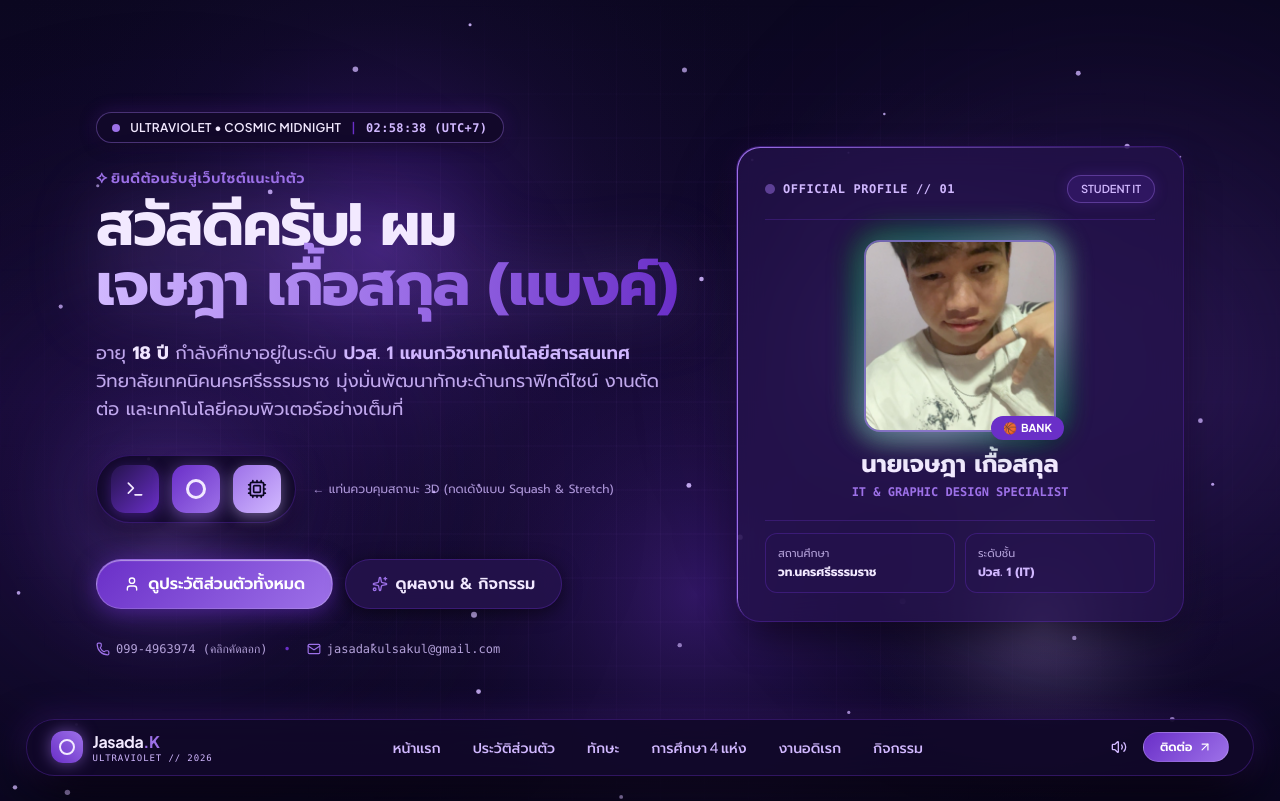
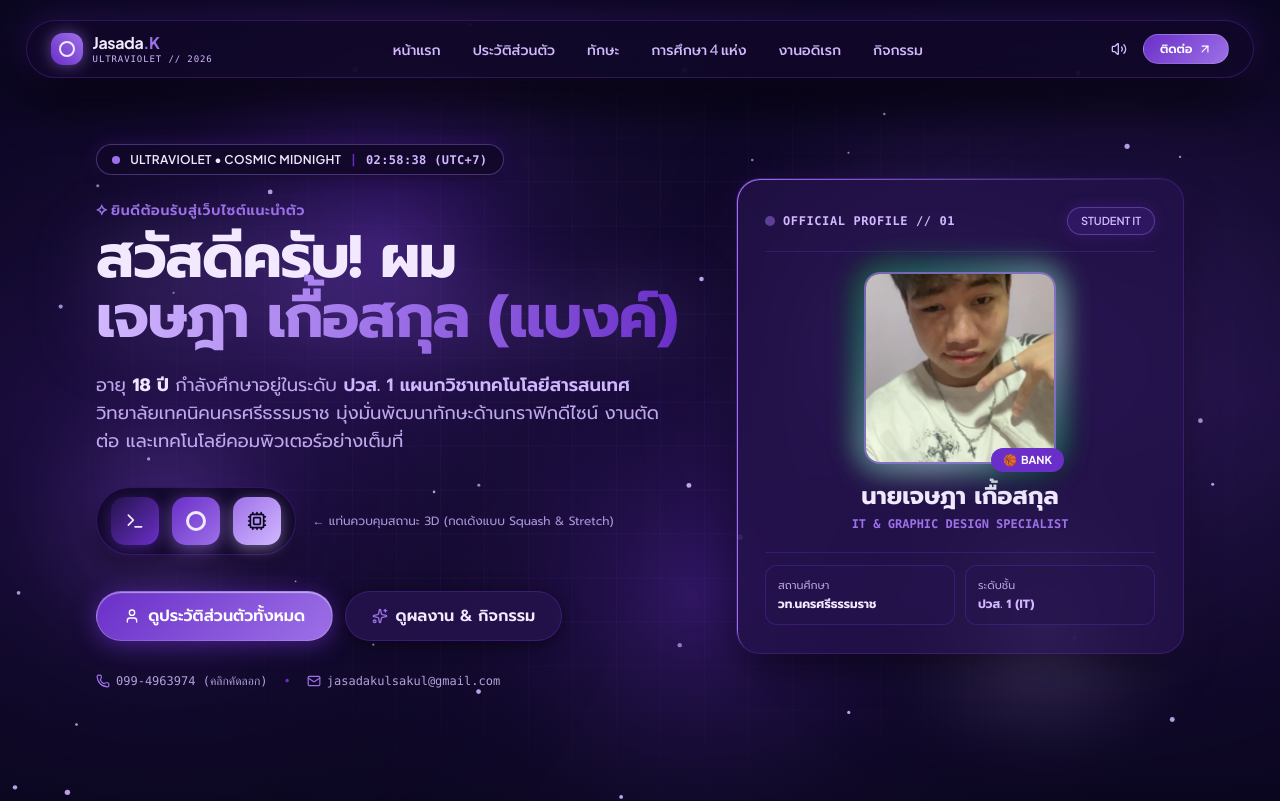
Before and after one commit to ELZx-abc/jasada-portfolio-3d, a plain HTML site: page index.html in a window 1280 px wide. Shown: the top 801 px of the page. Drawn offline with nearby package versions, Linux system fonts and the light colour scheme; animation ran at ten frames a second.

Commit message:
feat: move floating dock back to top with single-line labels

```diff
--- a/index.html
+++ b/index.html
@@ -57,9 +57,9 @@
   <div class="flare-right"></div>
 
   <!-- =========================================================================
-       FLOATING BOTTOM DOCK NAVIGATION (macOS / iOS Dynamic Island Style)
+       FLOATING TOP DOCK NAVIGATION (macOS / iOS Dynamic Island Style)
        ========================================================================= -->
-  <aside class="fixed bottom-5 sm:bottom-6 left-0 right-0 z-50 px-3 sm:px-4 flex justify-center pointer-events-none">
+  <aside class="fixed top-5 left-0 right-0 z-50 px-3 sm:px-4 flex justify-center pointer-events-none">
     <nav class="floating-dock pointer-events-auto px-4 sm:px-6 py-2.5 flex items-center justify-between gap-3 sm:gap-6 max-w-5xl w-full max-w-[96vw] overflow-x-auto no-scrollbar shadow-[0_20px_50px_rgba(0,0,0,0.85),0_0_35px_rgba(106,47,200,0.35)]">
 
       <!-- Logo / Name Badge -->
@@ -103,7 +103,7 @@
   <!-- =========================================================================
        HERO SECTION (High-Craft 3D Layout with Ultraviolet & Cosmic Midnight)
        ========================================================================= -->
-  <section id="hero" class="relative z-10 pt-20 sm:pt-28 pb-20 px-4 sm:px-8 max-w-6xl mx-auto flex flex-col lg:flex-row items-center gap-12 lg:gap-14 justify-between min-h-[90vh]">
+  <section id="hero" class="relative z-10 pt-28 sm:pt-36 pb-20 px-4 sm:px-8 max-w-6xl mx-auto flex flex-col lg:flex-row items-center gap-12 lg:gap-14 justify-between min-h-[90vh]">
 
     <!-- Hero Left: Typography & Key Identifiers -->
     <div class="flex-1 space-y-6 text-center lg:text-left stagger-in">
```
